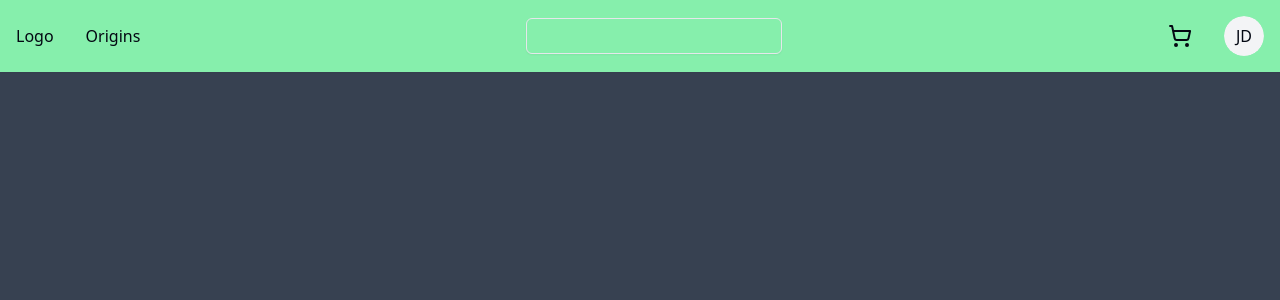
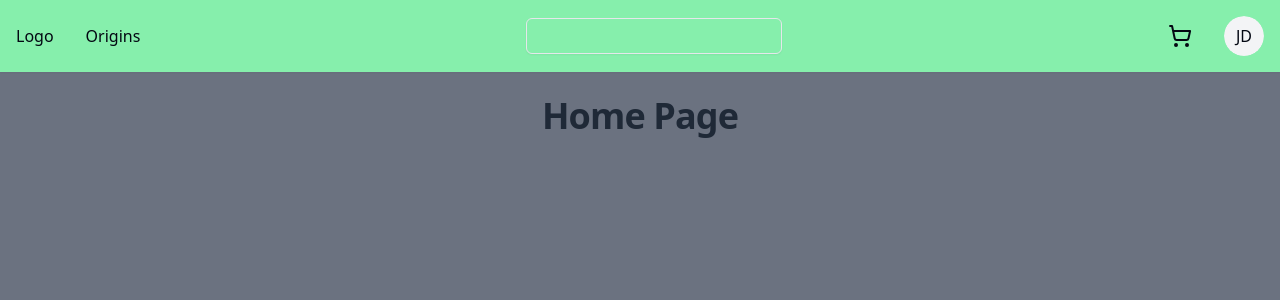
Before and after one commit to yurikdotdev/trisolaris-roastery-frontend, a React (Vite) app: page / in a window 1280 px wide. Shown: the top 300 px of the page. Built offline with nearby package versions, Linux system fonts and the light colour scheme.

Commit message:
feat: add simple header

```diff
--- a/index.html
+++ b/index.html
@@ -7,7 +7,7 @@
     <title>Trisolaris Roastery</title>
   </head>
   <body>
-    <div id="root"></div>
+    <main id="root"></main>
     <script type="module" src="/src/main.tsx"></script>
   </body>
 </html>
--- /dev/null
+++ b/src/components/Container.tsx
@@ -0,0 +1,11 @@
+function Container({
+  children,
+  className = '',
+}: {
+  children: React.ReactNode;
+  className?: string;
+}) {
+  return <div className={`container mx-auto ${className}`}>{children}</div>;
+}
+
+export default Container;
--- a/src/pages/Home/Home.tsx
+++ b/src/pages/Home/Home.tsx
@@ -1,10 +1,13 @@
 import TopBar from '@/components/TopBar';
+import Header from './components/Header';
+import Container from '@/components/Container';
 
 function Home() {
   return (
-    <div className='bg-gray-700 h-screen'>
+    <Container className='bg-gray-500 h-screen'>
       <TopBar />
-    </div>
+      <Header />
+    </Container>
   );
 }
 
--- /dev/null
+++ b/src/pages/Home/components/Header.tsx
@@ -0,0 +1,11 @@
+function Header() {
+  return (
+    <div className='mx-auto max-w-screen-lg px-4 py-6'>
+      <h1 className='text-4xl text-center font-bold text-gray-800 tracking-tight'>
+        Home Page
+      </h1>
+    </div>
+  )
+}
+
+export default Header;
```
